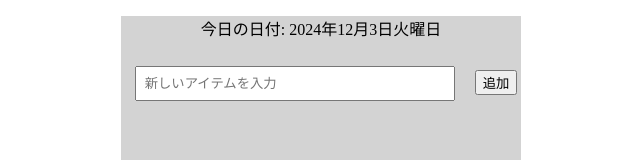
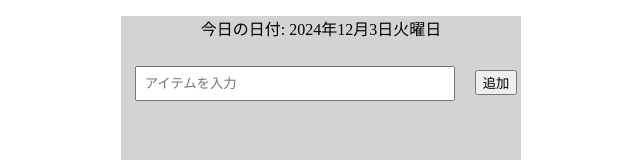
Before and after one commit to takuhara-alt/hackathon, a Vue app: page / in a window 1280 px wide. Shown: the top 160 px of the page, without its empty margins (319-959 px from the left). Built offline with nearby package versions, Linux system fonts and the light colour scheme.

Commit message:
変更内容

```diff
--- a/src/App.vue
+++ b/src/App.vue
@@ -11,7 +11,7 @@
       <input
           type="text"
           v-model="newItem"
-          placeholder="新しいアイテムを入力"
+          placeholder="アイテムを入力"
       />
       <button @click="addItem" class="add-btn">追加</button>
     </div>
```
